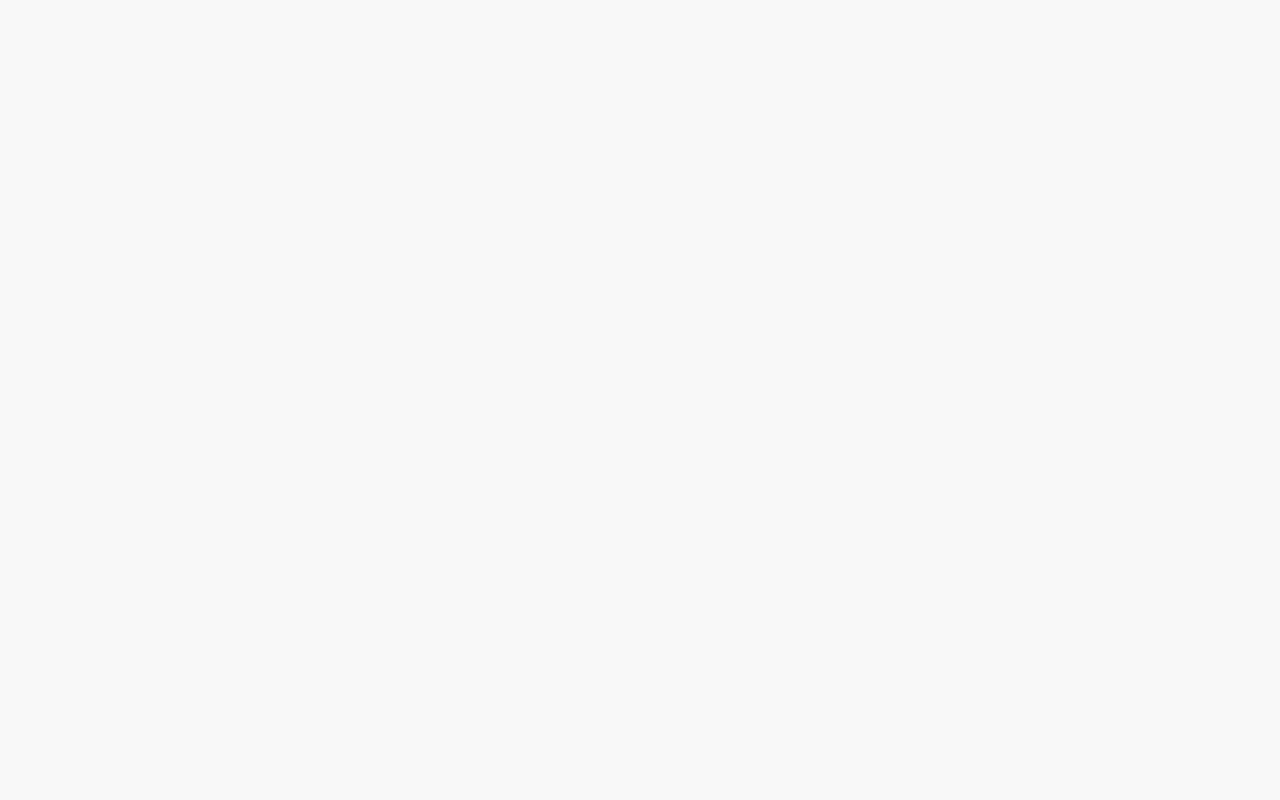
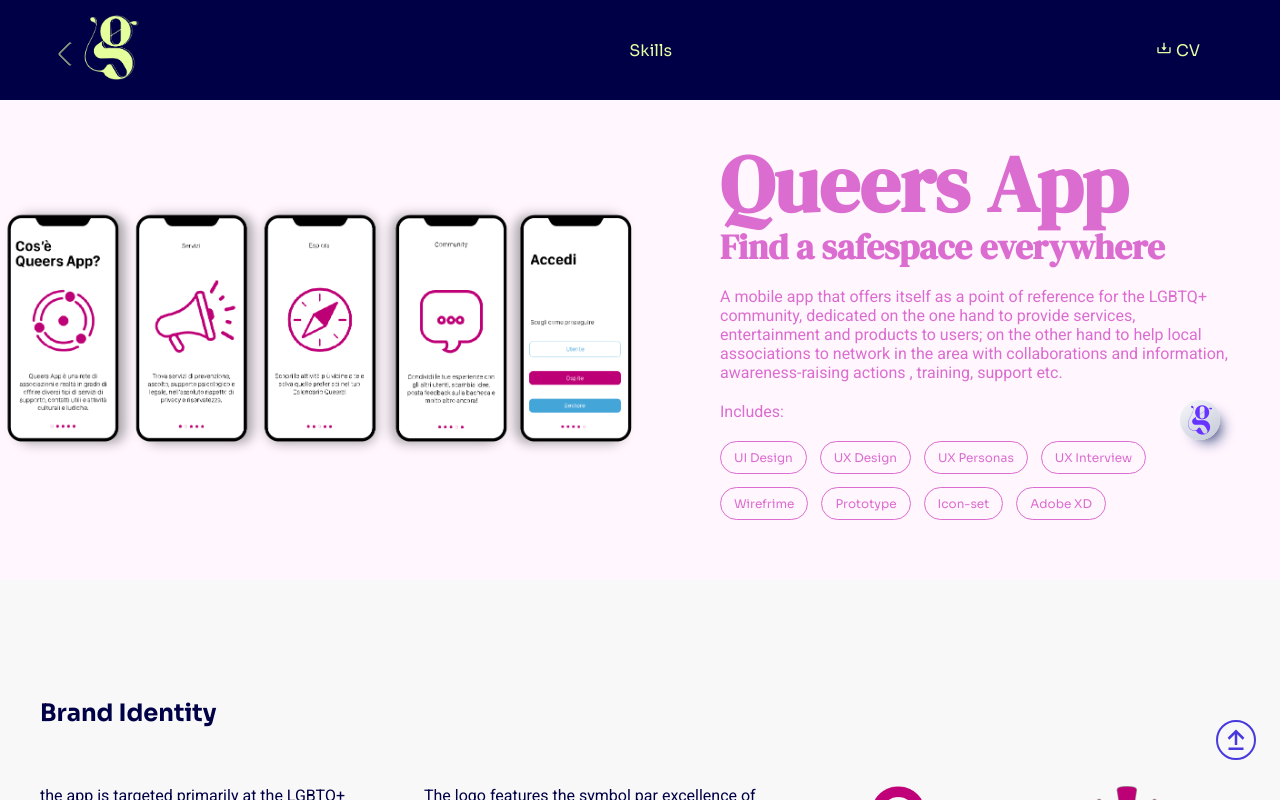
Before and after one commit to StefaniaGalazzo/UX-UI-Designer, a Next.js app: page /queers-app in a window 1280 px wide. Built offline with nearby package versions, Linux system fonts and the light colour scheme.

Commit message:
upd queers brackets

```diff
--- a/pages/queers-app/index.jsx
+++ b/pages/queers-app/index.jsx
@@ -8,174 +8,179 @@ import ToTopBtn from "@/app/_components/atoms/ToTopBtn/ToTopBtn";
 import Footer from "@/app/_components/UI/Footer/Footer";
 
 export default function QueersApp() {
-  // return (
-  //   <>
-  //     <a id={"top"} className={styles.anchor}></a>
-  //     <div className={styles.container}>
-  //       <Navbar />
-  //       <ContactSticky />
-  //       <Section
-  //         id="queersapp"
-  //         title={"Queers App"}
-  //         subtitle={"Find a safespace everywhere"}
-  //         bodytext={
-  //           "A mobile app that offers itself as a point of reference for the LGBTQ+ community, dedicated on the one hand to provide services, entertainment and products to users; on the other hand to help local associations to network in the area with collaborations and information, awareness-raising actions , training, support etc."
-  //         }
-  //         bckColor={"#fff6fe"}
-  //         txtColor={"#dc6dd0"}
-  //         img={"/assets/imgs/queers-mockup.png"}
-  //         gridTemplArea={`"a b"`}
-  //         shadow={"#4739de"}
-  //         tags={[
-  //           { tag: "UI Design", id: "#ui" },
-  //           { tag: "UX Design", id: "#ux" },
-  //           { tag: "UX Personas", id: "#personas" },
-  //           { tag: "UX Interview", id: "#interview" },
-  //           { tag: "Wirefrime", id: "#wirefrime" },
-  //           { tag: "Prototype", id: "#prototype" },
-  //           { tag: "Icon-set" },
-  //           { tag: "Adobe XD" },
-  //         ]}
-  //       />
-  //       {/* BRNAD SECTION */}
-  //       <a id={"brand"} className={styles.anchor}></a>
-  //       <section className={styles.innerSection} id={"brand"}>
-  //         <h1>Brand Identity</h1>
-  //         <div className={styles.textBoxes}>
-  //           <p>
-  //             the app is targeted primarily at the LGBTQ+ community, and
-  //             entities close to and/or in support of the community's rights;
-  //             hence the name Queers, a highly used and strongly identifying
-  //             term, with a direct reference and lively tone.
-  //           </p>
-  //           <p>
-  //             The logo features the symbol par excellence of queer identities:
-  //             the asterisk, in different variations to emphasize the concept of
-  //             diversity. The colors recall the classic LGBT flag but once again
-  //             underline the identity of the term {'"Queer"'} with its bright
-  //             fuchsia.
-  //           </p>
-  //           <div className={styles.logos}>
-  //             <img src="/assets/imgs/logo-queers.png" alt="queers logo" />
-  //             <img
-  //               src="/assets/imgs/asterisk-logo.png"
-  //               width={"60"}
-  //               alt="queers-app logo"
-  //             />
-  //           </div>
-  //         </div>
-  //         {/* <div className={styles.colors}>
-  //           <p>
-  //             The colors chosen aim to be lively, linked to the field of Food in
-  //             a fancy style, with the addition of green for an elegant
-  //             combination, fresh and linked to the concept of veg, green and
-  //             healthy. Sensitive issues for the target audience.
-  //           </p>
-  //           <div className={styles.colorBox}>
-  //             <div className={styles.colorDot} title="#fcc3bc"></div>
-  //             <div className={styles.colorDot} title="#147537"></div>
-  //             <div className={styles.colorDot} title="#08471e"></div>
-  //           </div>
-  //         </div> */}
-  //       </section>
-  //       {/* UX SECTION */}
-  //       <a id={"ux"} className={styles.anchor}></a>
-  //       <section className={styles.innerSection}>
-  //         <h1>UX Design</h1>
-  //         <p>
-  //           After interviewing a sample included in the reference target,
-  //           different User Personas, User Journeys and an empathy map were
-  //           outlined. In the target there are three main type of users: 1) those
-  //           who need the service or the support, they often prefer to stay
-  //           anonymous and to not register; 2) those who are more interested to
-  //           the recreational part and to the life of the community; 3) the
-  //           associations who want to promote their activities toward the
-  //           community.
-  //         </p>
-  //         <div className={styles.imgs}>
-  //           <img src="/assets/imgs/queers-personas.png" alt="user-persona-1" />
-  //           <img
-  //             src="/assets/imgs/queers-personas-2.png"
-  //             alt="user-persona-2"
-  //           />
-  //         </div>
-  //       </section>
-  //       {/* WIRE SECTION */}
-  //       <a id={"wireframe"} className={styles.anchor}></a>
-  //       <section className={styles.secondInnerSection}>
-  //         <h1>Wireframe</h1>
-  //         <div className={styles.textBoxes}>
-  //           <p>
-  //             For this project the wireframes were digitally sketched with
-  //             temporary vector graphics.
-  //           </p>
-  //         </div>
-  //         <img
-  //           src={"/assets/imgs/queers-wireframe.png"}
-  //           alt="wireframe"
-  //           width={"80%"}
-  //           height={"auto"}
-  //           className={styles.mockup}
-  //         />
-  //       </section>
-  //       {/* UI SECTION */}
-  //       <a id={"ui"} className={styles.anchor}></a>
-  //       <section className={styles.secondInnerSection}>
-  //         <h1>UI Design and Prototype</h1>
-  //         <div className={styles.textBoxes}>
-  //           <p>
-  //             After designing the UX and establishing the color scheme, icons
-  //             and elements, here is the interface design and a brief video of
-  //             the prototype in HD wireframes. The entire application has
-  //             approximately 127 screens.
-  //           </p>
-  //         </div>
-  //         <div className={styles.videoContainer}>
-  //           <div className={styles.videoWrapper}>
-  //             <video controls autoPlay muted loop>
-  //               {/* <source src="myVideo.webm" type="video/webm" /> */}
-  //               <source
-  //                 src="/assets/videos/queers-intro.mp4"
-  //                 type="video/mp4"
-  //               />
-  //               <p>
-  //                 Your browser doesn{"'"}t support HTML video. Here is a
-  //                 <a href="myVideo.mp4">link to the video</a> instead.
-  //               </p>
-  //             </video>
-  //           </div>
-  //           <div className={styles.videoWrapper}>
-  //             <video controls autoPlay muted loop>
-  //               {/* <source src="myVideo.webm" type="video/webm" /> */}
-  //               <source
-  //                 src="/assets/videos/queers-ospite.mp4"
-  //                 type="video/mp4"
-  //               />
-  //               <p>
-  //                 Your browser doesn{"'"}t support HTML video. Here is a
-  //                 <a href="myVideo.mp4">link to the video</a> instead.
-  //               </p>
-  //             </video>
-  //           </div>
-  //           <div className={styles.videoWrapper}>
-  //             <video controls autoPlay muted loop>
-  //               {/* <source src="myVideo.webm" type="video/webm" /> */}
-  //               <source
-  //                 src="/assets/videos/queers-associazione.mp4"
-  //                 type="video/mp4"
-  //               />
-  //               <p>
-  //                 Your browser doesn{"'"}t support HTML video. Here is a
-  //                 <a href="myVideo.mp4">link to the video</a> instead.
-  //               </p>
-  //             </video>
-  //           </div>
-  //         </div>
-  //       </section>
-  //       <ToTopBtn href={"#top"} toTOP />
-  //       <Footer />
-  //     </div>
-  //     {/* <Pagination pages={pages} page={1} lastPage={lastPage} /> */}
-  //   </>
-  // );
+  return (
+    <>
+      <a id={"top"} className={styles.anchor}></a>
+      <div className={styles.container}>
+        <Navbar />
+        <ContactSticky />
+        <Section
+          id="queersapp"
+          title={"Queers App"}
+          subtitle={"Find a safespace everywhere"}
+          bodytext={
+            "A mobile app that offers itself as a point of reference for the LGBTQ+ community, dedicated on the one hand to provide services, entertainment and products to users; on the other hand to help local associations to network in the area with collaborations and information, awareness-raising actions , training, support etc."
+          }
+          bckColor={"#fff6fe"}
+          txtColor={"#dc6dd0"}
+          img={"/assets/imgs/queers-mockup.png"}
+          gridTemplArea={`"a b"`}
+          shadow={"#4739de"}
+          tags={[
+            { tag: "UI Design", id: "#ui" },
+            { tag: "UX Design", id: "#ux" },
+            { tag: "UX Personas", id: "#personas" },
+            { tag: "UX Interview", id: "#interview" },
+            { tag: "Wirefrime", id: "#wirefrime" },
+            { tag: "Prototype", id: "#prototype" },
+            { tag: "Icon-set" },
+            { tag: "Adobe XD" },
+          ]}
+        />
+
+        {/* BRNAD SECTION */}
+        <a id={"brand"} className={styles.anchor}></a>
+        <section className={styles.innerSection} id={"brand"}>
+          <h1>Brand Identity</h1>
+          <div className={styles.textBoxes}>
+            <p>
+              the app is targeted primarily at the LGBTQ+ community, and
+              entities close to and/or in support of the community{"'"} s
+              rights; hence the name Queers, a highly used and strongly
+              identifying term, with a direct reference and lively tone.
+            </p>
+            <p>
+              The logo features the symbol par excellence of queer identities:
+              the asterisk, in different variations to emphasize the concept of
+              diversity. The colors recall the classic LGBT flag but once again
+              underline the identity of the term {'"Queer"'} with its bright
+              fuchsia.
+            </p>
+            <div className={styles.logos}>
+              <img src="/assets/imgs/logo-queers.png" alt="queers logo" />
+              <img
+                src="/assets/imgs/asterisk-logo.png"
+                width={"60"}
+                alt="queers-app logo"
+              />
+            </div>
+          </div>
+          {/* <div className={styles.colors}>
+            <p>
+              The colors chosen aim to be lively, linked to the field of Food in
+              a fancy style, with the addition of green for an elegant
+              combination, fresh and linked to the concept of veg, green and
+              healthy. Sensitive issues for the target audience.
+            </p>
+            <div className={styles.colorBox}>
+              <div className={styles.colorDot} title="#fcc3bc"></div>
+              <div className={styles.colorDot} title="#147537"></div>
+              <div className={styles.colorDot} title="#08471e"></div>
+            </div>
+          </div> */}
+        </section>
+
+        {/* UX SECTION */}
+        <a id={"ux"} className={styles.anchor}></a>
+        <section className={styles.innerSection}>
+          <h1>UX Design</h1>
+          <p>
+            After interviewing a sample included in the reference target,
+            different User Personas, User Journeys and an empathy map were
+            outlined. In the target there are three main type of users: 1{")"}
+            those who need the service or the support, they often prefer to stay
+            anonymous and to not register; 2{")"} those who are more interested
+            to the recreational part and to the life of the community; 3{")"}
+            the associations who want to promote their activities toward the
+            community.
+          </p>
+          <div className={styles.imgs}>
+            <img src="/assets/imgs/queers-personas.png" alt="user-persona-1" />
+            <img
+              src="/assets/imgs/queers-personas-2.png"
+              alt="user-persona-2"
+            />
+          </div>
+        </section>
+
+        {/* WIRE SECTION */}
+        <a id={"wireframe"} className={styles.anchor}></a>
+        <section className={styles.secondInnerSection}>
+          <h1>Wireframe</h1>
+          <div className={styles.textBoxes}>
+            <p>
+              For this project the wireframes were digitally sketched with
+              temporary vector graphics.
+            </p>
+          </div>
+
+          <img
+            src={"/assets/imgs/queers-wireframe.png"}
+            alt="wireframe"
+            width={"80%"}
+            height={"auto"}
+            className={styles.mockup}
+          />
+        </section>
+
+        {/* UI SECTION */}
+        <a id={"ui"} className={styles.anchor}></a>
+        <section className={styles.secondInnerSection}>
+          <h1>UI Design and Prototype</h1>
+          <div className={styles.textBoxes}>
+            <p>
+              After designing the UX and establishing the color scheme, icons
+              and elements, here is the interface design and a brief video of
+              the prototype in HD wireframes. The entire application has
+              approximately 127 screens.
+            </p>
+          </div>
+          <div className={styles.videoContainer}>
+            <div className={styles.videoWrapper}>
+              <video controls autoPlay muted loop>
+                {/* <source src="myVideo.webm" type="video/webm" /> */}
+                <source
+                  src="/assets/videos/queers-intro.mp4"
+                  type="video/mp4"
+                />
+                <p>
+                  Your browser doesn{"'"}t support HTML video. Here is a
+                  <a href="myVideo.mp4">link to the video</a> instead.
+                </p>
+              </video>
+            </div>
+            <div className={styles.videoWrapper}>
+              <video controls autoPlay muted loop>
+                {/* <source src="myVideo.webm" type="video/webm" /> */}
+                <source
+                  src="/assets/videos/queers-ospite.mp4"
+                  type="video/mp4"
+                />
+                <p>
+                  Your browser doesn{"'"}t support HTML video. Here is a
+                  <a href="myVideo.mp4">link to the video</a> instead.
+                </p>
+              </video>
+            </div>
+            <div className={styles.videoWrapper}>
+              <video controls autoPlay muted loop>
+                {/* <source src="myVideo.webm" type="video/webm" /> */}
+                <source
+                  src="/assets/videos/queers-associazione.mp4"
+                  type="video/mp4"
+                />
+                <p>
+                  Your browser doesn{"'"}t support HTML video. Here is a
+                  <a href="myVideo.mp4">link to the video</a> instead.
+                </p>
+              </video>
+            </div>
+          </div>
+        </section>
+        <ToTopBtn href={"#top"} toTOP />
+        <Footer />
+      </div>
+      {/* <Pagination pages={pages} page={1} lastPage={lastPage} /> */}
+    </>
+  );
 }
```
